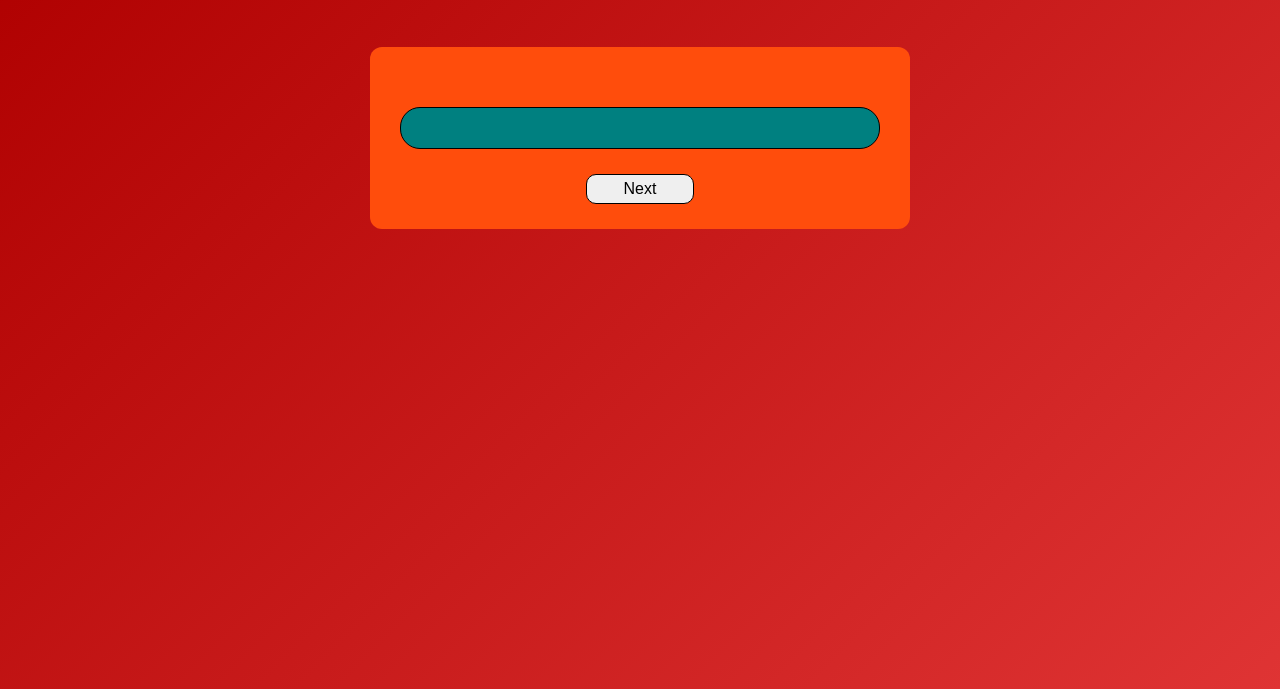
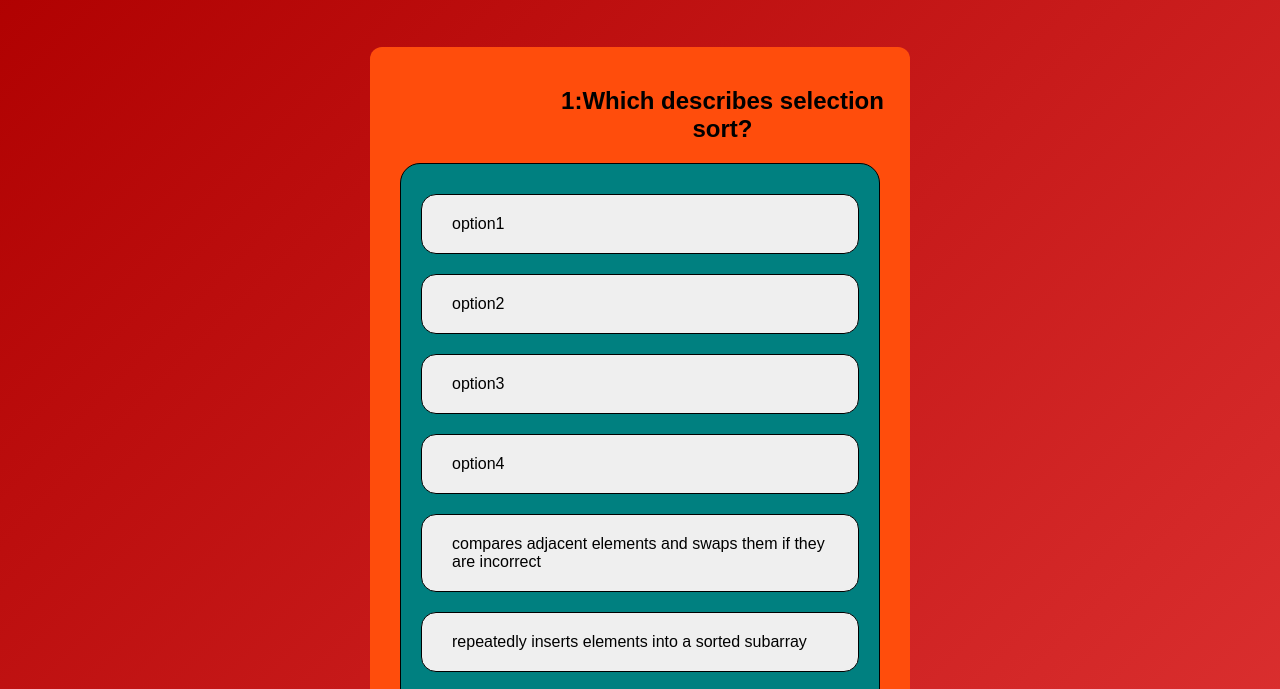
Before and after one commit to braydenwny/quizApp, a plain HTML site: page index.html in a window 1280 px wide. Shown: the part 70-759 px from the top of the page. Drawn offline with Linux system fonts and the light colour scheme.

Commit message:
Fixed bugs in js
fixed bug where it wasn't finding the correct html objects (had to move script down in the html file)

```diff
--- a/index.html
+++ b/index.html
@@ -4,7 +4,7 @@
     <meta charset="UTF-8">
     <link rel="stylesheet" href = '/mystyle.css'>
     <meta name="viewport" content="width=device-width, initial-scale=1.0">
-    <script src="script.js"></script>
+
     <title>Quiz App</title>
 </head>
 <body>
@@ -12,23 +12,23 @@
         <h1>Are you ready for a quiz?</h1>
 
         <div class="quiz">
-                <h2 id="question"></h2>
+                <h2 id="question">Question here</h2>
 
             <div class="options" id="answer-buttons">
-                <!--<button class="btn" id="optionOne">option1</button>
+                <button class="btn" id="optionOne">option1</button>
                 <button class="btn" id="optionTwo">option2</button>
                 <button class="btn" id="optionThree">option3</button>
-                <button class="btn" id="optionFour">option4</button-->
+                <button class="btn" id="optionFour">option4</button>
 
             </div>
 
-            <button id="nxtButton">Next</button>
+            <button id="nextButton">Next</button>
         </div>
 
 
     </div>
 
-
+    <script src="script.js"></script>
 </body>
 
 </html>
--- a/mystyle.css
+++ b/mystyle.css
@@ -64,7 +64,7 @@
     background-color: rgb(219, 197, 197);
 }
 
-#nxtButton{
+#nextButton{
     border:1px solid black;
     outline:none;
     padding: 20px, 30px;
@@ -78,6 +78,6 @@
     position: absolute;
 }
 
-#nxtButton:hover{
+#nextButton:hover{
     background-color: rgb(219, 197, 197);
 }
--- a/script.js
+++ b/script.js
@@ -6,42 +6,50 @@ const questions = [
             {text: "compares adjacent elements and swaps them if they are incorrect", correct: false},
             {text: "repeatedly inserts elements into a sorted subarray", correct: false},
             {text: "repeatedly finds the smallest element and swaps it with the first element", correct: true},
-            {text: "recursively splits the array in half and merges them back together in sorted order", correct: false}
-        ],
+            {text: "recursively splits the array in half and merges them back together in sorted order", correct: false},
+        ]
+    },
+    {
         question: "Which describes bubble sort?",
-        answers: [
+            answers: [
             {text: "repeatedly inserts elements into a sorted subarray", correct: false},
             {text: "compares adjeacent elements and swaps them if they are incorrect", correct: true},
             {text: "recursively splits the array in half and merges them back together in sorted order", correct: false},
-            {text: "recursively partitions an array around a pivot element", correct: false}
-        ],
+            {text: "recursively partitions an array around a pivot element", correct: false},
+        ]
+    },
+    {
         question: "Which describles merge sort?",
         answers: [
             {text: "recursively partitions an array around a pivot element", correct: false},
             {text: "compares adjacent elements and swaprs  them if they are incorrect", correct: false},
             {text: "repeatedly inserts elements into a sorted subarray", correct: false},
-            {text: "recursively splits the array in half and merges them back together in sorted order", correct: true}
-        ],
+            {text: "recursively splits the array in half and merges them back together in sorted order", correct: true},
+        ]
+    },
+    {
         question: "Which describes insertion sort?",
         answers: [
             {text: "repeatedly inserts elements into a sorted subarray", correct: true},
             {text: "recursively splits the array in half and merges them back together in sorted order", correct: false},
             {text: "compares adjacent elements and swaps them if they are incorrect", correct: false},
-            {text: "repeatedly find the smallest element and swaps it with the first element", correct: false}
-        ],
+            {text: "repeatedly find the smallest element and swaps it with the first element", correct: false},
+        ]
+    },
+    {
         question: "Which describes quick sort?",
         answers: [
             {text: "recursively splits the array in half and merges them back together", correct: false},
             {text: "repeatedly finds the smallest element and swaps it with the first element", correct: false},
             {text: "recusively partitions an array around a pivot element", correct: true},
-            {text: "repeatedly inserts elements into a sorted subarray", correct: false}
+            {text: "repeatedly inserts elements into a sorted subarray", correct: false},
         ]
     }
-]
+];
 
 const questionElement = document.getElementById("question");
 const answerButton = document.getElementById("answer-buttons");
-const nextButton = document.getElementById("nxtButton");
+const nextButton = document.getElementById("nextButton");
 
 let currentQuestionIndex = 0;
 let score = 0;
@@ -61,7 +69,7 @@ function showQuestion(){
 
     currentQuestion.answers.forEach(answer => {
         const button = document.createElement("button");        //creates the button
-        button.innerHTML = currentQuestion.answer.text          //adds the text from the answer text
+        button.innerHTML = answer.text          //adds the text from the answer text
         button.classList.add("btn");                            //gives it the classname btn
         answerButton.appendChild(button);
     })
```
